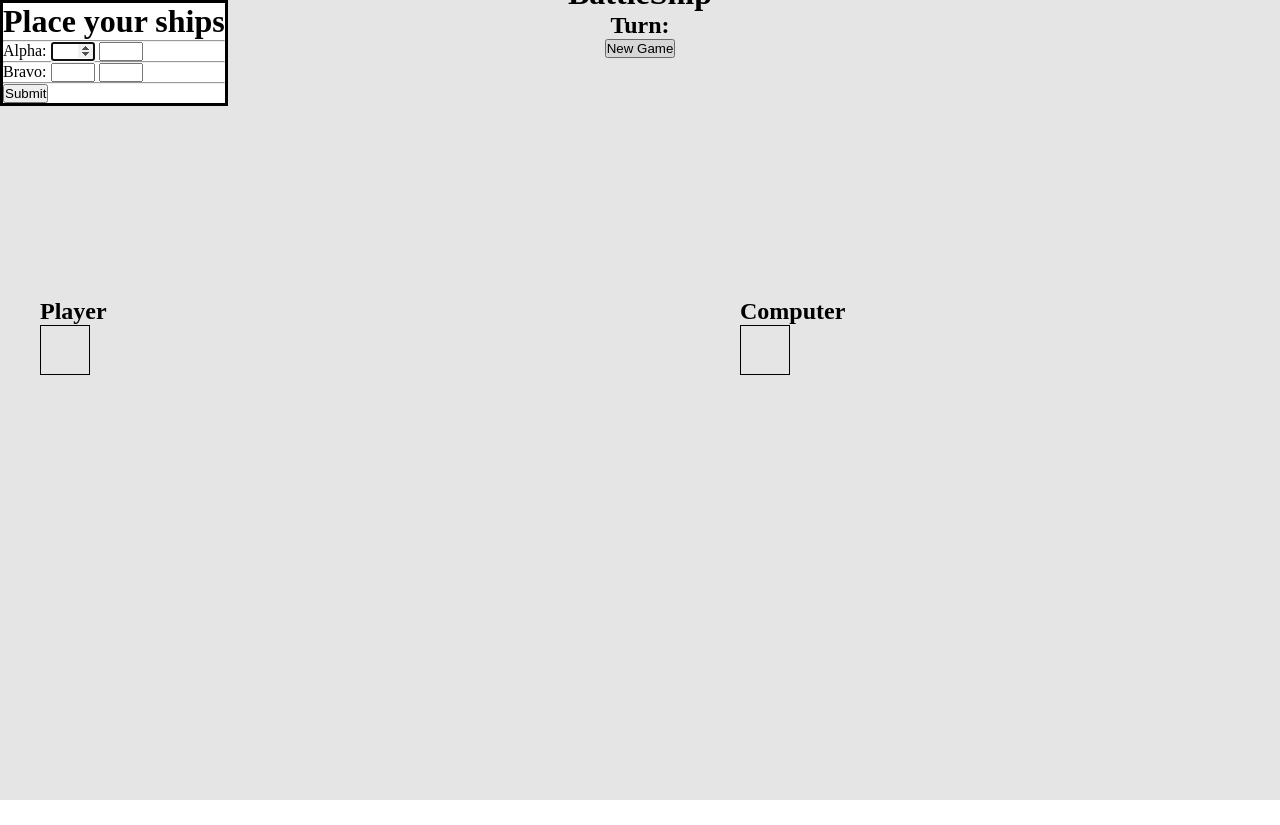
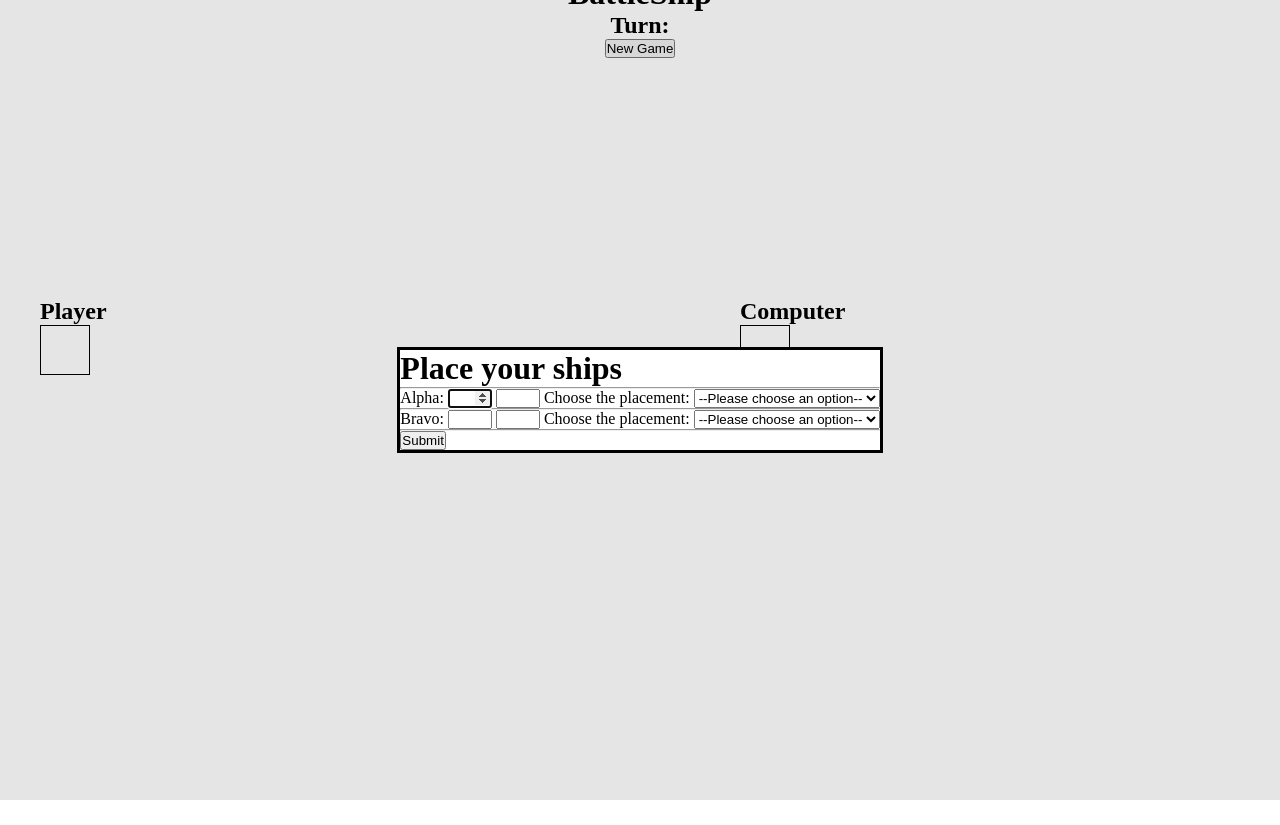
Before and after one commit to JasneetSingh1/battleship, a website with bundled scripts: page index.html in a window 1280 px wide. Both pictures are taken after a click on the button "New Game". Built offline with nearby package versions, Linux system fonts and the light colour scheme.

Commit message:
feat: add styling to the ship dialog

```diff
--- a/events.js
+++ b/events.js
@@ -4,8 +4,10 @@ import { Player } from "./player.js";
 const playerBoard = document.querySelector(".player-board");
 const compBoard = document.querySelector(".computer-board");
 const button = document.querySelector(".btn");
+
 const shipDialog = document.querySelector(".ship-dialog");
 const shipForm = document.querySelector(".ship-form");
+
 const alphax = document.querySelector("#alpha-ship");
 const alphay = document.querySelector("#alpha-ship-y");
 
--- a/index.html
+++ b/index.html
@@ -20,13 +20,23 @@
             <label for="alpha-ship">Alpha:</label>
             <input type="number" id="alpha-ship" name="alpha" min="0" max="9" required>
             <input type="number" id="alpha-ship-y" name="alpha-y" min="0" max="9" required>
-
+            <label for="alpha-ship-place">Choose the placement: </label>
+            <select name="alpha-ship" id="alpha-ship-place">
+                <option value="">--Please choose an option--</option>
+                <option value="vertical">Vertical</option>
+                <option value="horizontal">Horizontal</option>
+              </select>
             <hr>
 
             <label for="bravo-ship">Bravo:</label>
             <input type="number" id="bravo-ship" name="bravo" min="0" max="9" required>
             <input type="number" id="bravo-ship-y" name="bravo-y" min="0" max="9" required>
-
+            <label for="bravo-ship-place">Choose the placement: </label>
+            <select name="bravo-ship" id="bravo-ship-place">
+                <option value="">--Please choose an option--</option>
+                <option value="vertical">Vertical</option>
+                <option value="horizontal">Horizontal</option>
+              </select>
             <hr>
 
             <!-- <label for="charlie-ship">Charlie:</label>
--- a/style.css
+++ b/style.css
@@ -43,3 +43,10 @@ body {
   justify-content: center;
   align-items: center;
 }
+
+
+.ship-dialog{
+  align-self: safe center;
+  justify-self: safe center;
+  overflow: hidden;
+}
```
